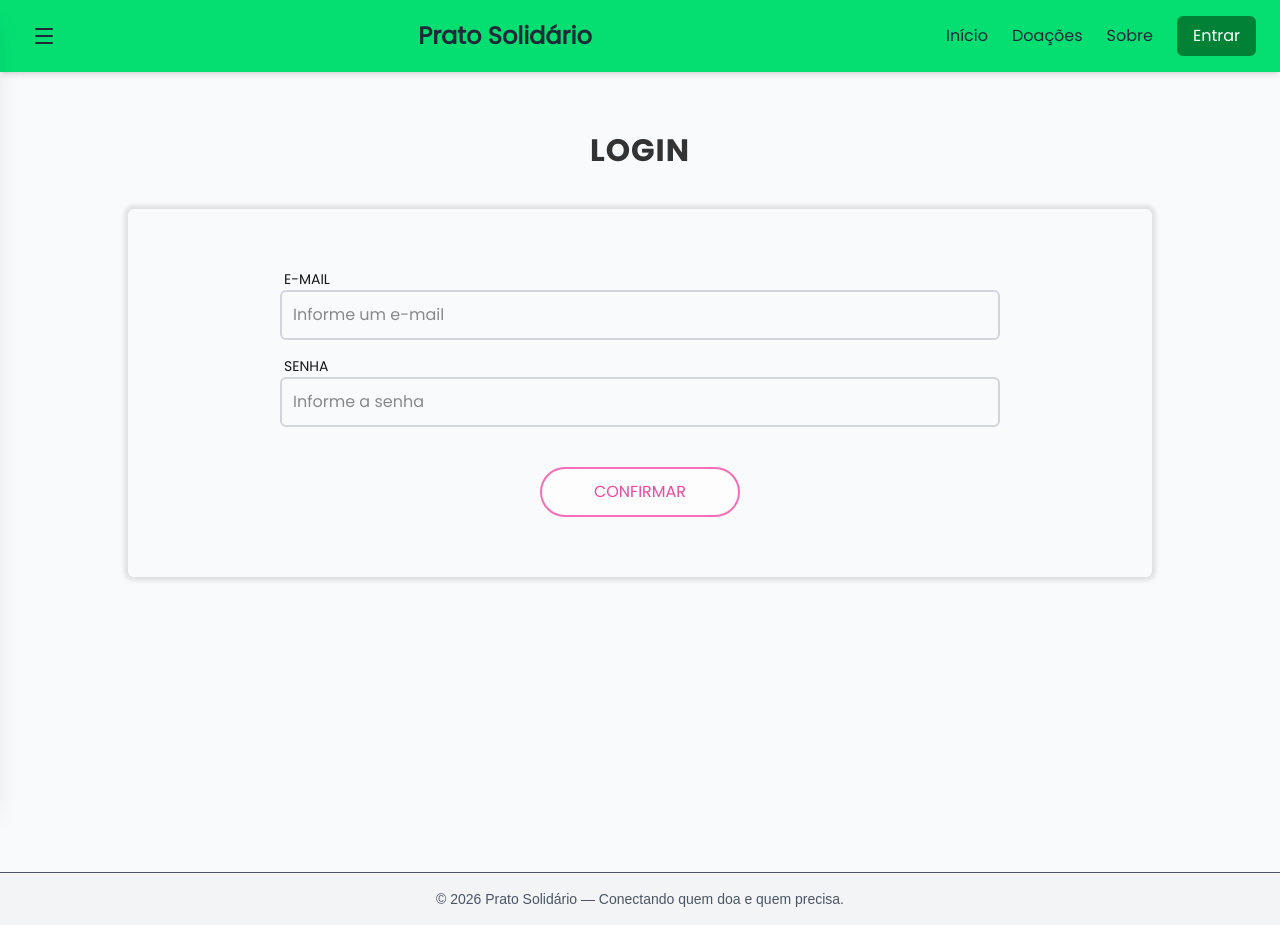
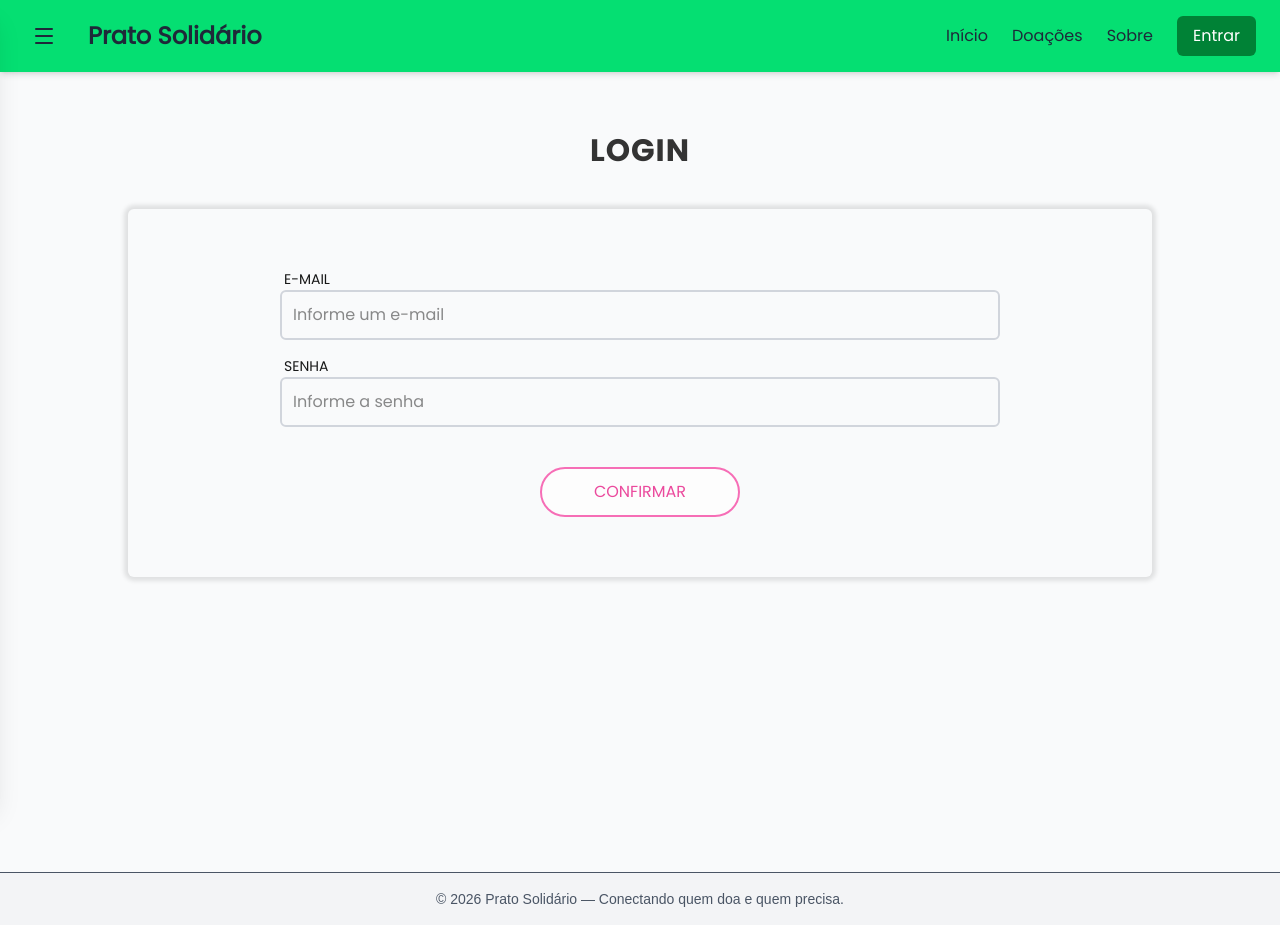
Before and after one commit to JoaoGAvale/Laborat-rio-de-Programa-o-2025.2, a Next.js app: page /login in a window 1280 px wide. Built offline with nearby package versions, Linux system fonts and the light colour scheme.

Commit message:
[João Vale] fix: Colocando o nome do site na lateral da sidebar.

```diff
--- a/src/app/components/Header.js
+++ b/src/app/components/Header.js
@@ -7,10 +7,12 @@ import { Menu } from "lucide-react";
 export default function Header({ onOpen }) {
   return (
     <header className="w-full fixed z-[1000] bg-green-400 text-gray-800 px-6 py-4 flex items-center justify-between shadow-md font-['PoppinsRegular']">
-      <button onClick={onOpen} className="p-2">
-        <Menu />
-      </button>
-      <h1 className="text-2xl font-bold text-nowrap">Prato Solidário</h1>
+      <div className="flex items-center gap-6">
+        <button onClick={onOpen} className="p-2">
+          <Menu />
+        </button>
+        <h1 className="text-2xl font-bold text-nowrap">Prato Solidário</h1>
+      </div>
 
       <nav className="flex items-center gap-6">
         <a href="/" className="hover:text-green-900 transition">Início</a>
```
